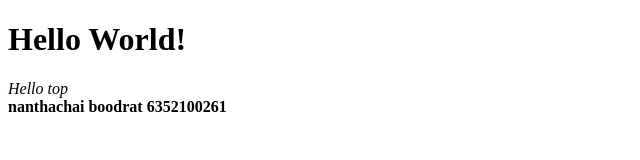
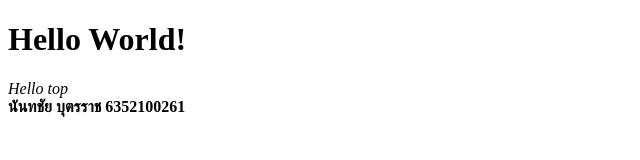
Before and after one commit to TSEDEE007/HelloWorld, a plain HTML site: page index.html in a window 1280 px wide. Shown: the full height of the page, 0-640 px from the left. Drawn offline with Linux system fonts and the light colour scheme.

Commit message:
แก้เป็นไทย
เปลี่ยนเป็นภาษาไทย

```diff
--- a/index.html
+++ b/index.html
@@ -9,7 +9,7 @@
 <body>
   <h1>Hello World!</h1>
   <i>Hello top</i><br>
-  <b>nanthachai boodrat 6352100261</b>
+  <b>นันทชัย บุตรราช 6352100261</b>
 </body>
 
 </html>
```
